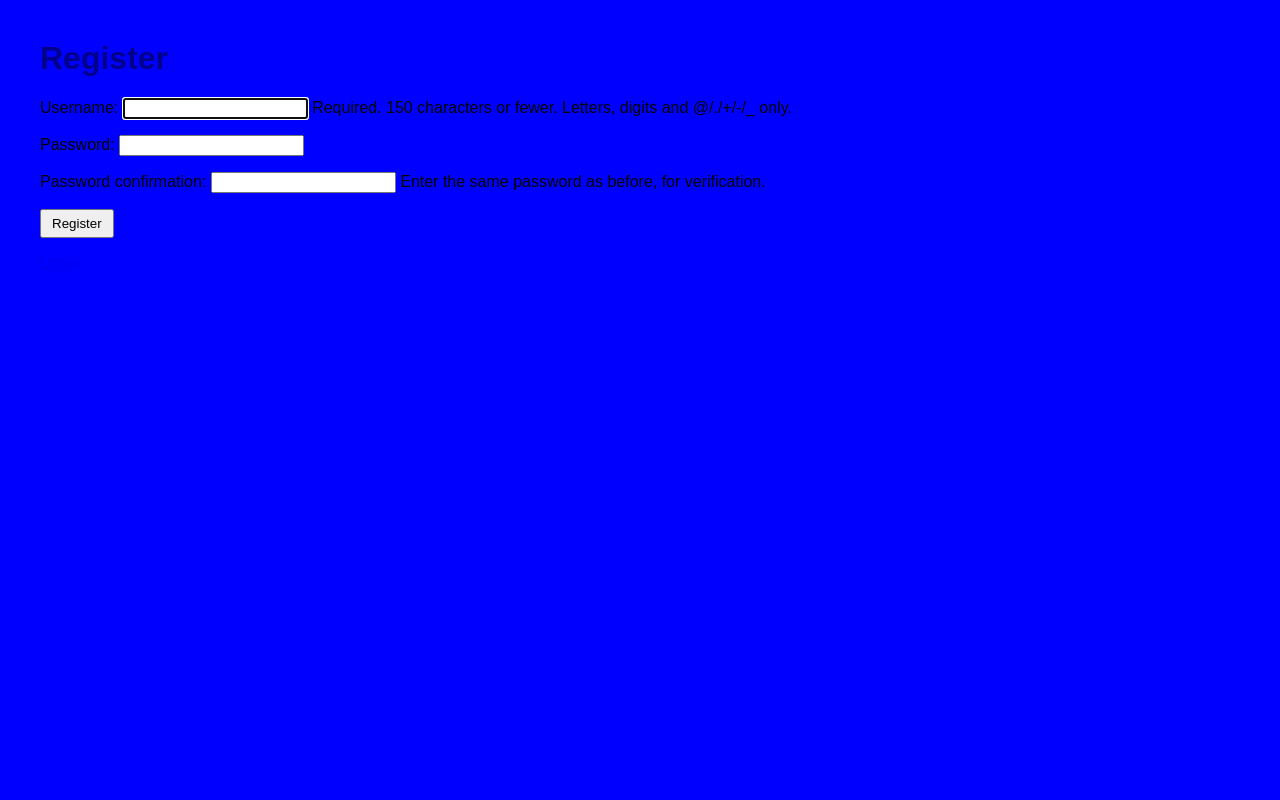
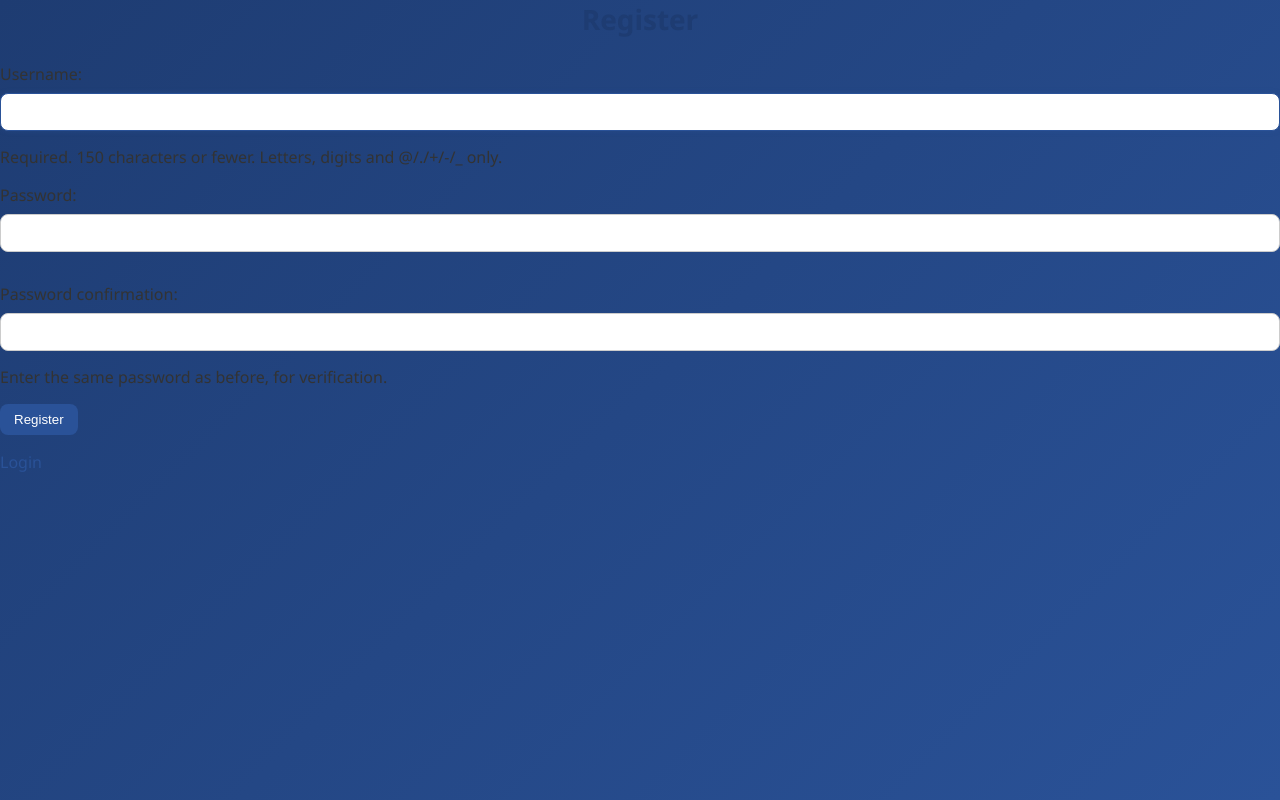
Before and after one commit to 00016560/dscc_00016560_cw1, a Django app: page /register/ in a window 1280 px wide. Run offline with Django 5.2, Linux system fonts and the light colour scheme.

Commit message:
adding css changes

```diff
--- a/static/css/style.css
+++ b/static/css/style.css
@@ -1,13 +1,96 @@
+/* Общий стиль страницы */
 body {
-    font-family: Arial;
-    margin: 40px;
-    background-color: blue;
+    font-family: 'Segoe UI', Tahoma, Geneva, Verdana, sans-serif;
+    background: linear-gradient(135deg, #1e3c72, #2a5298);
+    margin: 0;
+    padding: 0;
+    color: #333;
 }
 
-h1 {
-    color: darkblue;
+/* Центрированный контейнер */
+.container {
+    max-width: 900px;
+    margin: 60px auto;
+    background: #ffffff;
+    padding: 40px;
+    border-radius: 16px;
+    box-shadow: 0 20px 40px rgba(0, 0, 0, 0.15);
 }
 
-button {
-    padding: 5px 10px;
+/* Заголовки */
+h1 {
+    margin-bottom: 25px;
+    font-size: 28px;
+    color: #1e3c72;
+    text-align: center;
 }
+
+/* Таблица задач */
+table {
+    width: 100%;
+    border-collapse: collapse;
+    margin-top: 20px;
+}
+
+th, td {
+    padding: 12px 10px;
+    text-align: left;
+}
+
+th {
+    background-color: #f4f6f9;
+    font-weight: 600;
+}
+
+tr {
+    border-bottom: 1px solid #e0e0e0;
+}
+
+tr:hover {
+    background-color: #f9fafc;
+}
+
+/* Кнопки */
+button, .btn {
+    padding: 8px 14px;
+    border: none;
+    border-radius: 8px;
+    background-color: #2a5298;
+    color: white;
+    font-weight: 500;
+    cursor: pointer;
+    transition: all 0.2s ease;
+}
+
+button:hover, .btn:hover {
+    background-color: #1e3c72;
+    transform: translateY(-2px);
+}
+
+/* Поля формы */
+input, textarea {
+    width: 100%;
+    padding: 10px;
+    margin-top: 8px;
+    margin-bottom: 15px;
+    border-radius: 8px;
+    border: 1px solid #ccc;
+    font-size: 14px;
+}
+
+input:focus, textarea:focus {
+    outline: none;
+    border-color: #2a5298;
+    box-shadow: 0 0 5px rgba(42, 82, 152, 0.4);
+}
+
+/* Ссылки */
+a {
+    text-decoration: none;
+    color: #2a5298;
+    font-weight: 500;
+}
+
+a:hover {
+    text-decoration: underline;
+}
```
